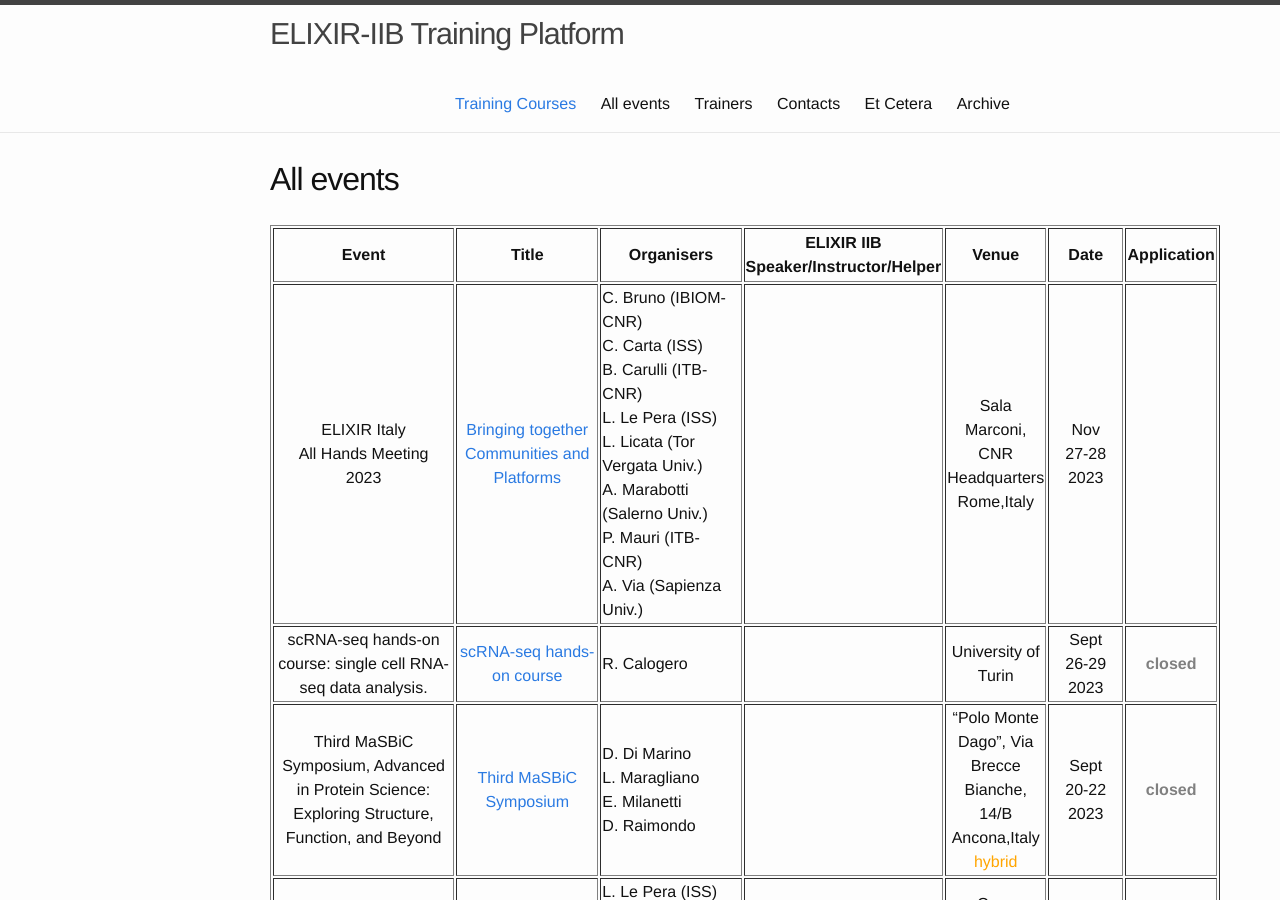
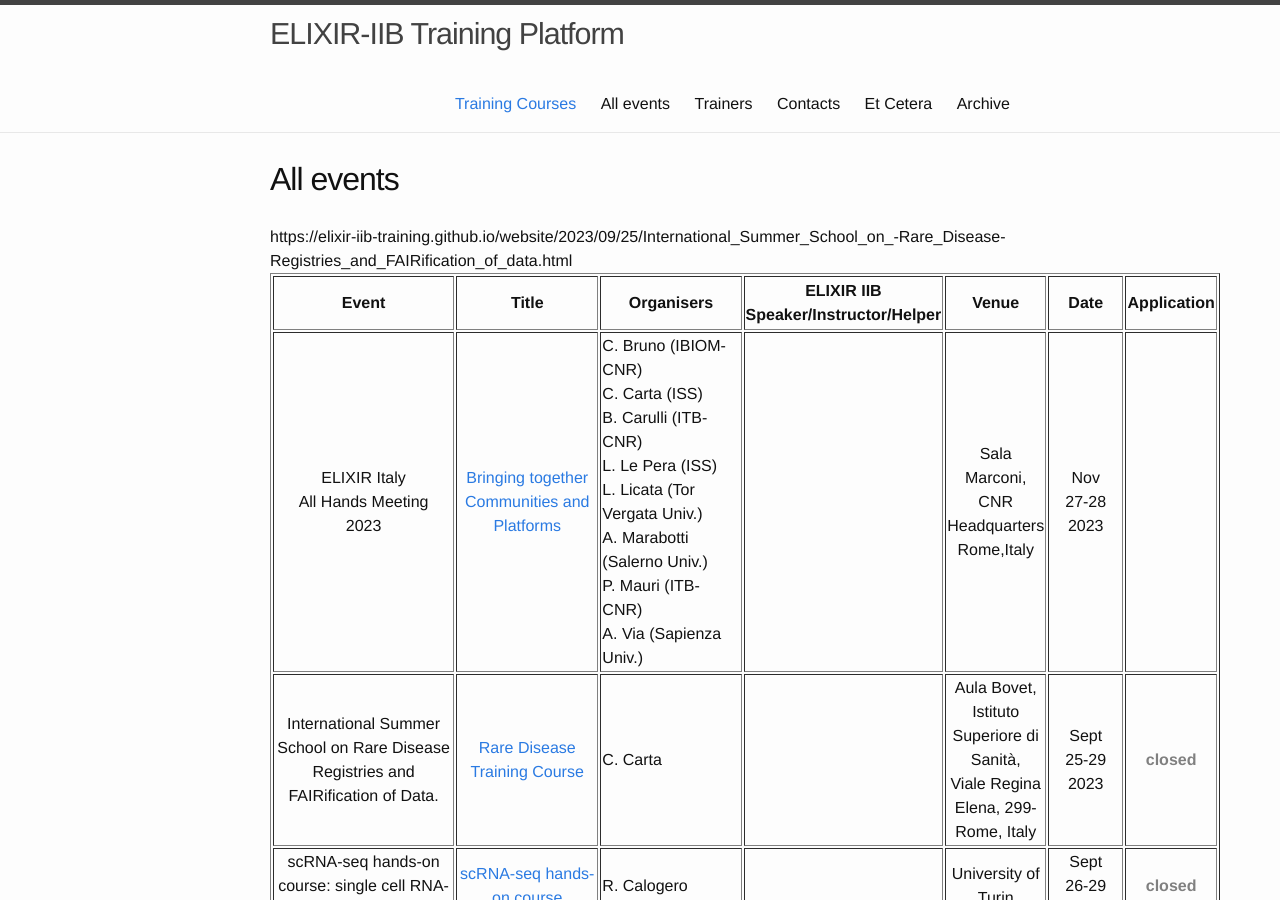
Before and after one commit to ELIXIR-IIB-training/website, a Jekyll site: the page built from _pages/01-all_events.md, in a window 1280 px wide and 900 px high. Built offline with Jekyll 4.4.1, drawn with Linux system fonts in a browser that asks for light colours.

Commit message:
Update 01-all_events.md

```diff
--- a/_pages/01-all_events.md
+++ b/_pages/01-all_events.md
@@ -26,6 +26,15 @@ permalink: /all_events/
    <td height="50" align="center"><font color="grey"><b></b></font></td>
 </tr>
 <tr>
+   <td height="50" align="center">International Summer School on Rare Disease Registries and FAIRification of Data.<br></td>
+   <td height="50" width="220" align="center"><a href= "https://www.ejprarediseases.org/event/international-summer-school-on-rare-disease-registries-and-fairification-of-data-2/">Rare Disease Training Course</a></td>
+   <td height="50" width="150">C. Carta<br></td>
+   <td height="50" width="150"></td>
+   <td height="50" align="center">Aula Bovet, Istituto Superiore di Sanità,<br> Viale Regina Elena, 299- Rome, Italy<br></td>
+   <td height="50" width="75" align="center">Sept<br>25-29<br>2023</td>
+   <td height="50" align="center"><font color="grey"><b>closed</b></font></td>
+</tr>
+<tr>
    <td height="50" align="center">scRNA-seq hands-on course: single cell RNA-seq data analysis.<br></td>
    <td height="50" width="220" align="center"><a href= "https://elixir-iib-training.github.io/website/2023/09/23/Single-cell-RNA-seq-data-analysis.html">scRNA-seq hands-on course</a></td>
    <td height="50" width="150">R. Calogero <br></td>
@@ -34,6 +43,9 @@ permalink: /all_events/
    <td height="50" width="75" align="center">Sept<br>26-29<br>2023</td>
    <td height="50" align="center"><font color="grey"><b>closed</b></font></td>
 </tr>
+
+
+https://elixir-iib-training.github.io/website/2023/09/25/International_Summer_School_on_-Rare_Disease-Registries_and_FAIRification_of_data.html
 <tr>
    <td height="50" align="center">Third MaSBiC Symposium, Advanced in Protein Science:<br> Exploring Structure, Function, and Beyond<br></td>
    <td height="50" width="220" align="center"><a href= "https://disvamasbic-symposium.bio-groups.com/">Third MaSBiC Symposium</a></td>
```
